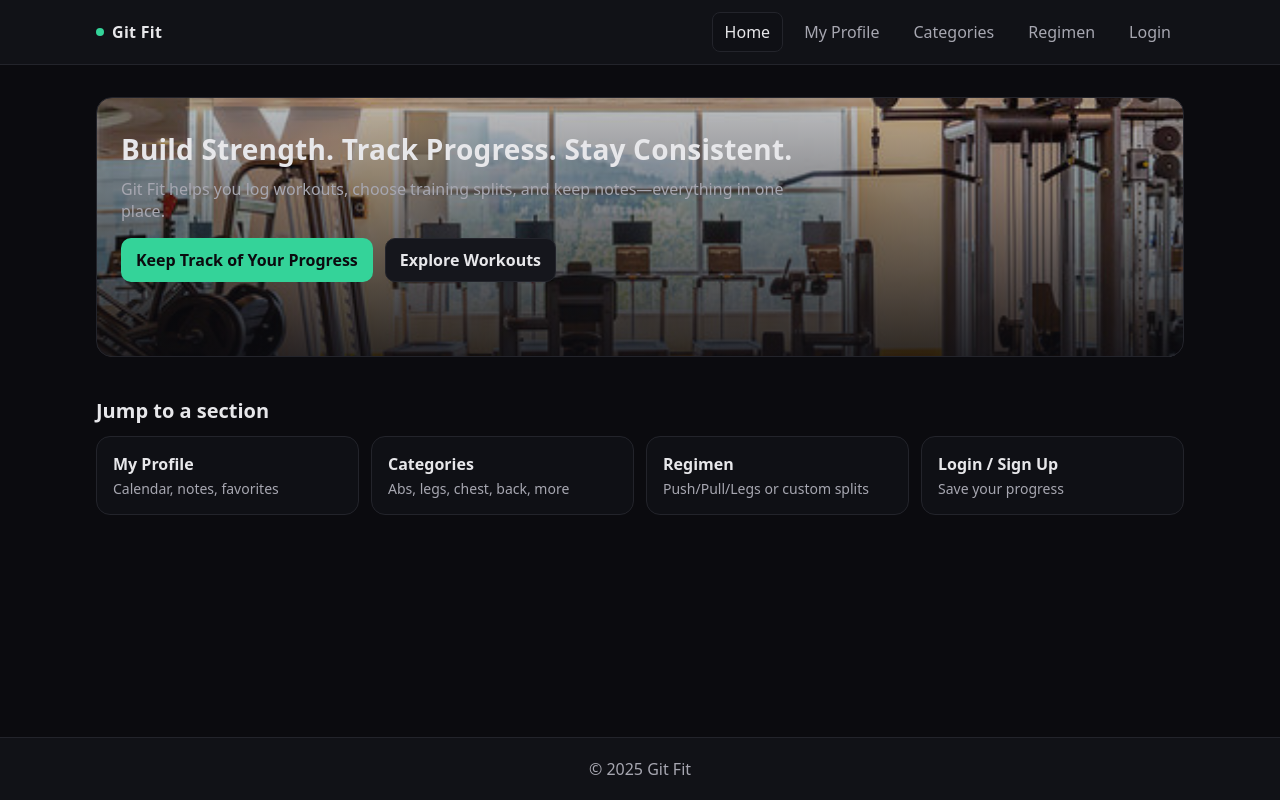
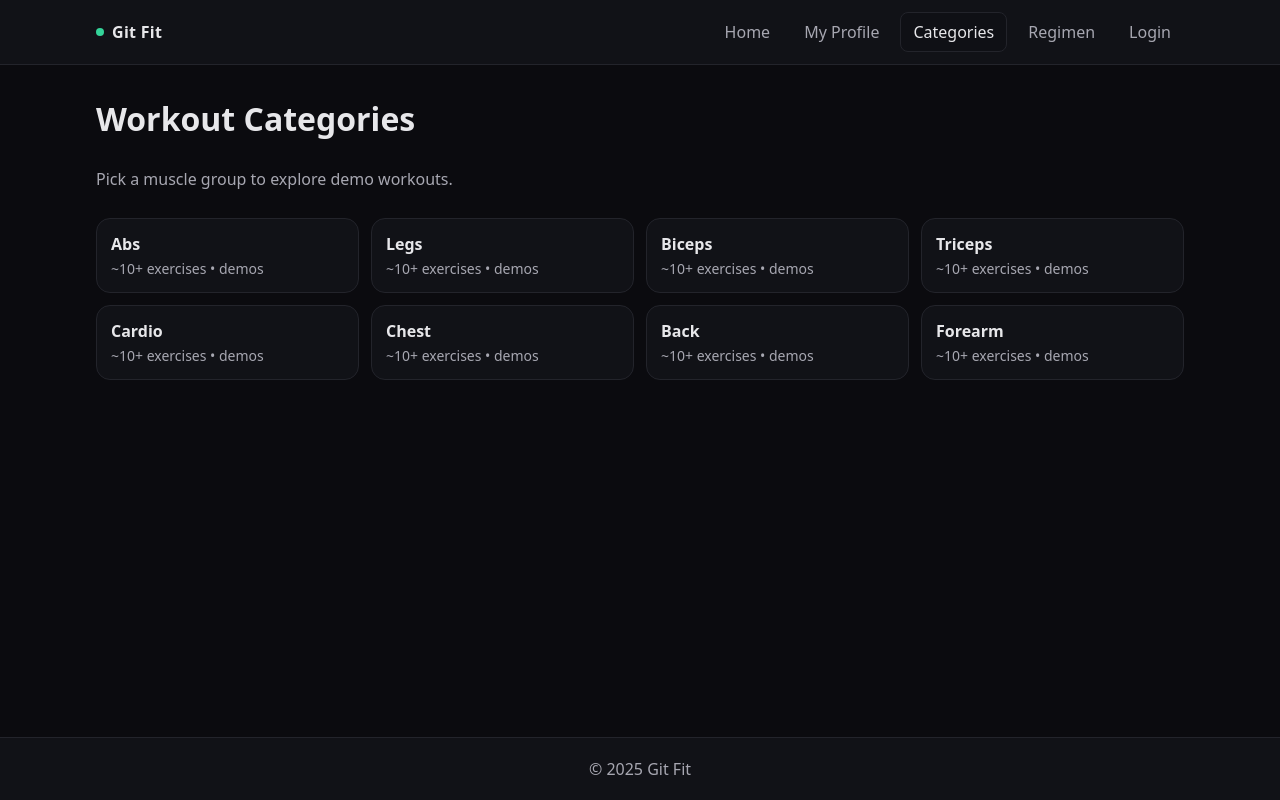
Before and after one commit to IceyPickle/git-fit, a React (Vite) app: page /categories in a window 1280 px wide. Before the commit this address led to /. Built offline with nearby package versions, Linux system fonts and the light colour scheme.

Commit message:
fixed Categories route and started on Categories

```diff
--- a/src/App.jsx
+++ b/src/App.jsx
@@ -38,6 +38,7 @@ export default function App() {
             <Route path="/login" element={<Login />} />
             <Route path="/signup" element={<Signup />} />
             <Route path="/forgot-password" element={<ForgotPassword />} />
+            <Route path="/categories" element={<Categories />} />
 
             {/* Protected */}
             <Route
--- /dev/null
+++ b/src/pages/Categories.css
@@ -0,0 +1,28 @@
+/* src/pages/Categories.css */
+.categories { display: grid; gap: 12px; }
+.categories h1 { margin: 0; }
+.sub { color: var(--text-dim); }
+
+.cat-grid {
+  display: grid;
+  gap: 12px;
+  grid-template-columns: repeat(1, minmax(0, 1fr));
+}
+@media (min-width: 640px) { .cat-grid { grid-template-columns: repeat(2, 1fr); } }
+@media (min-width: 1024px) { .cat-grid { grid-template-columns: repeat(4, 1fr); } }
+
+.cat-card {
+  display: block;
+  padding: 14px;
+  border-radius: 14px;
+  border: 1px solid var(--border);
+  background: var(--panel);
+  transition: transform 120ms ease, background 120ms ease, border-color 120ms ease;
+}
+.cat-card:hover {
+  transform: translateY(-2px);
+  background: #14151b;
+  border-color: #2a2b33;
+}
+.cat-title { font-weight: 800; }
+.cat-desc { margin-top: 4px; color: var(--text-dim); font-size: 14px; }
--- a/src/pages/Categories.jsx
+++ b/src/pages/Categories.jsx
@@ -1,19 +1,33 @@
 /* src/pages/Categories.jsx */
 
+import { Link } from "react-router-dom";
+import "./Categories.css";
+
 export default function Categories() {
+  const groups = [
+    { slug: "abs", name: "Abs" },
+    { slug: "legs", name: "Legs" },
+    { slug: "biceps", name: "Biceps" },
+    { slug: "triceps", name: "Triceps" },
+    { slug: "cardio", name: "Cardio" },
+    { slug: "chest", name: "Chest" },
+    { slug: "back", name: "Back" },
+    { slug: "forearm", name: "Forearm" },
+  ];
+
   return (
-    <div>
+    <div className="categories">
       <h1>Workout Categories</h1>
-      <ul>
-        <li>Abs</li>
-        <li>Legs</li>
-        <li>Biceps</li>
-        <li>Triceps</li>
-        <li>Cardio</li>
-        <li>Chest</li>
-        <li>Back</li>
-        <li>Forearms</li>
-      </ul>
+      <p className="sub">Pick a muscle group to explore demo workouts.</p>
+
+      <div className="cat-grid">
+        {groups.map(g => (
+          <Link key={g.slug} to={`/categories/${g.slug}`} className="cat-card">
+            <div className="cat-title">{g.name}</div>
+            <div className="cat-desc">~10+ exercises • demos</div>
+          </Link>
+        ))}
+      </div>
     </div>
   );
 }
```
